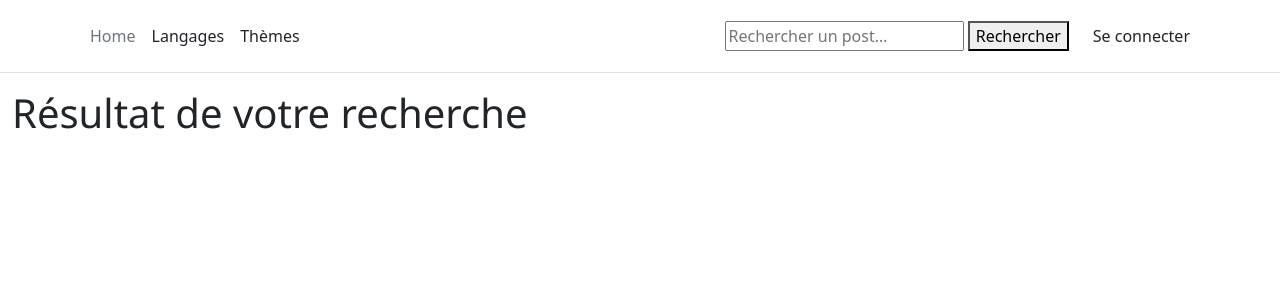
After one commit to FXLaroche/DevelopLyon, a PHP site: template src/View/Post/search.html.twig in a window 1280 px wide. The commit adds this page. Shown: the top 300 px of the page. Run offline with PHP 8.4, Linux system fonts and the light colour scheme; the template is opened without the code that fills it, so the values that code supplies are empty; some libraries are stand-ins or nearby versions.

Commit message:
first commit for searchpost

```diff
--- a/src/View/Home/index.html.twig
+++ b/src/View/Home/index.html.twig
@@ -1,5 +1,5 @@
 {% extends 'layout.html.twig' %}
 
 {% block content %}
-    <h1>Hello Wilder !</h1>
+	<h1>DevelopLyon !</h1>
 {% endblock %}
--- /dev/null
+++ b/src/View/Post/search.html.twig
@@ -0,0 +1,31 @@
+{% extends 'layout.html.twig' %}
+
+{% block title %}Résultats de recherche{% endblock %}
+
+{% block stylesheet %}<link rel="stylesheet" href="/assets/css/searchStyle.css">{% endblock %}
+
+{% block content %}
+
+	<div class="container-fluid">
+
+		<h1>Résultat de votre recherche</div>
+
+		<div class="searchResult container-fluid">
+			{% for result in results %}
+
+				<div class="post container-fluid">
+					<div class="data_user .col-md-3">
+						<img src= '"__DIR__ . /../../../upload/".{{ result.picture_link }}' alt="{{ result.nickname }} photo">
+						<p>{{ result.nickname }}</p>
+					</div>
+					<div class="data_post .col-md-9">
+						<p>{{ result.subject }}</p>
+						<p>{{ result.date }}</p>
+					</div>
+				</div>
+
+			{% endfor %}
+		</div>
+	</div>
+
+{% endblock %}
--- /dev/null
+++ b/src/View/header.html.twig
@@ -0,0 +1,29 @@
+<header class="p-3 mb-3 border-bottom">
+	<div class="container">
+		<div class="d-flex flex-wrap align-items-center justify-content-center justify-content-lg-start">
+
+			<ul class="nav col-12 col-lg-auto me-lg-auto mb-2 justify-content-center mb-md-0">
+				<li>
+					<a href="#" class="nav-link px-2 link-secondary">Home</a>
+				</li>
+				<li>
+					<a href="#" class="nav-link px-2 link-dark">Langages</a>
+				</li>
+				<li>
+					<a href="#" class="nav-link px-2 link-dark">Thèmes</a>
+				</li>
+			</ul>
+
+			<form class="col-12 col-lg-auto mb-3 mb-lg-0 me-lg-3" role="search" action="/posts/search" method='POST'>
+				<div>
+					<input type="search" id="maRecherche" name="maRecherche" placeholder="Rechercher un post…" aria-label="Rechercher parmi le contenu du site">
+					<button>Rechercher</button>
+				</div>
+			</form>
+
+			<div class="text-end">
+				<a href="#" class="nav-link px-2 link-dark">Se connecter</a>
+			</div>
+		</div>
+	</div>
+</header>
--- a/src/View/layout.html.twig
+++ b/src/View/layout.html.twig
@@ -5,14 +5,21 @@
 		<meta http-equiv="x-ua-compatible" content="ie=edge">
 		<meta name="viewport" content="width=device-width, initial-scale=1">
 
-    <title>{% block title %}{% endblock %}</title>
+		<title>
+			{% block title %}{% endblock %}
+		</title>
 
-    <link rel="stylesheet" href="/assets/css/style.css">
-    {% block stylesheet %}{% endblock %}
+		<!-- CSS only -->
+		<link href="https://cdn.jsdelivr.net/npm/bootstrap@5.1.3/dist/css/bootstrap.min.css" rel="stylesheet" integrity="sha384-1BmE4kWBq78iYhFldvKuhfTAU6auU8tT94WrHftjDbrCEXSU1oBoqyl2QvZ6jIW3" crossorigin="anonymous">
+		<!-- JavaScript Bundle with Popper -->
+		<script src="https://cdn.jsdelivr.net/npm/bootstrap@5.1.3/dist/js/bootstrap.bundle.min.js" integrity="sha384-ka7Sk0Gln4gmtz2MlQnikT1wXgYsOg+OMhuP+IlRH9sENBO0LRn5q+8nbTov4+1p" crossorigin="anonymous"></script>
+
+		<link rel="stylesheet" href="/assets/css/style.css"> {% block stylesheet %}{% endblock %}
 		<link rel="icon" href="/assets/images/favicon.png">
 	</head>
 
 	<body>
+		{% include "header.html.twig" %}
 		{% block content %}{% endblock %}
 		{% block javascript %}{% endblock %}
 	</body>
--- a/src/routes.php
+++ b/src/routes.php
@@ -13,4 +13,5 @@ return [
     'items/show' => ['ItemController', 'show', ['id']],
     'items/add' => ['ItemController', 'add',],
     'items/delete' => ['ItemController', 'delete',],
+    'posts/search' => ['PostController', 'search',],
 ];
```
Also changed, not shown: src/Controller/PostController.php (added, +32 -0 lines), src/Model/PostManager.php (added, +25 -0 lines), public/assets/css/searchStyle.css (added), 1 other file. Lines whose indentation alone changed are shown as unchanged.
